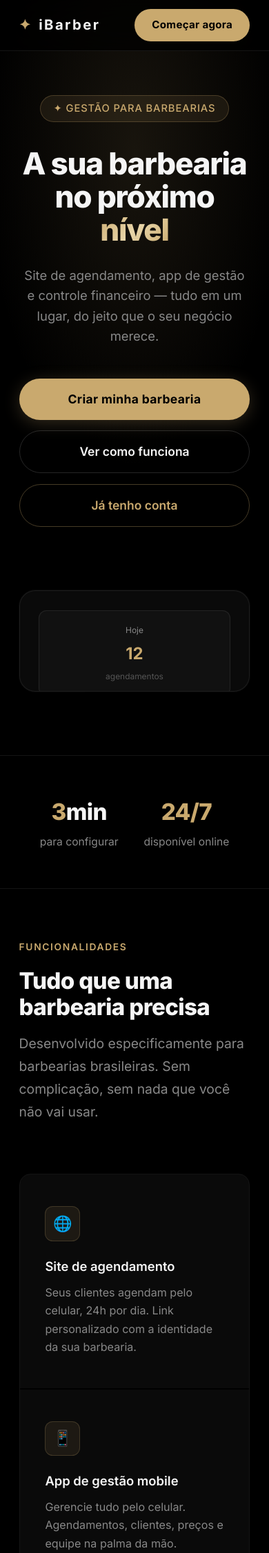
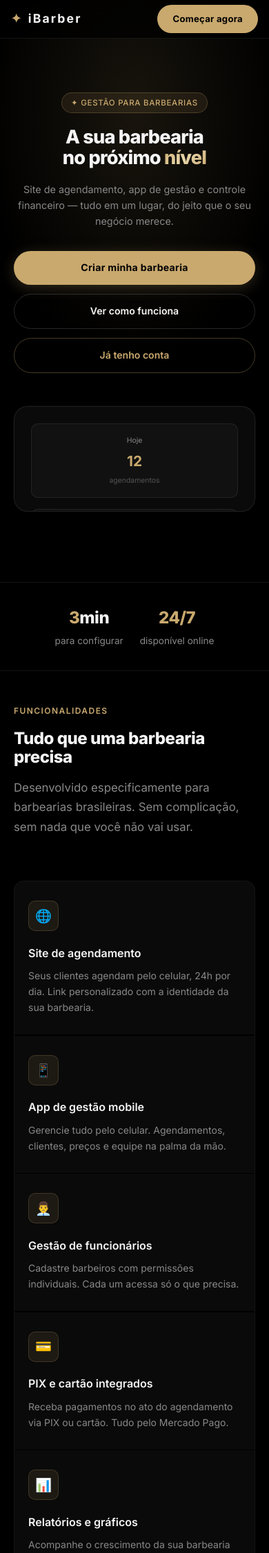
Before and after one commit to gustavo-oli-dev/iBarber.priv, a Flask app: page /landing in a window 390 px wide. Shown: the top 2252 px of the page at 69% size. Run offline with Flask 3, Linux system fonts and the light colour scheme; parts of the project's set-up code (start-up, migrations or seed data) failed here and were passed over; some libraries are stand-ins or nearby versions.

Commit message:
fix: landing page mobile layout - remove zoom:1.15 and reduce sizes
Co-Authored-By: Claude Sonnet 4.6 <noreply@anthropic.com>

```diff
--- a/templates/landing.html
+++ b/templates/landing.html
@@ -32,7 +32,7 @@
   --muted2:#555;
   --radius:14px;
 }
-html{scroll-behavior:smooth;zoom:1.15}
+html{scroll-behavior:smooth}
 body{background:var(--bg);color:var(--text);font-family:'Inter',sans-serif;font-size:16px;line-height:1.6;overflow-x:hidden}
 a{color:inherit;text-decoration:none}
 img{display:block;max-width:100%}
@@ -71,7 +71,7 @@ nav{
   display:flex;flex-direction:column;
   align-items:center;justify-content:center;
   text-align:center;
-  padding:120px clamp(1.5rem,6vw,8rem) 80px;
+  padding:100px clamp(1.25rem,5vw,8rem) 60px;
   position:relative;
   overflow:hidden;
 }
@@ -88,9 +88,9 @@ nav{
   margin-bottom:2rem;text-transform:uppercase;
 }
 .hero h1{
-  font-size:clamp(2.4rem,6vw,5rem);
+  font-size:clamp(1.85rem,6vw,5rem);
   font-weight:800;line-height:1.08;letter-spacing:-0.03em;
-  max-width:820px;margin:0 auto 1.5rem;
+  max-width:820px;margin:0 auto 1.25rem;
 }
 .hero h1 em{
   font-style:normal;
@@ -99,8 +99,8 @@ nav{
   background-clip:text;
 }
 .hero-sub{
-  font-size:clamp(1rem,2vw,1.25rem);color:var(--muted);
-  max-width:540px;margin:0 auto 2.5rem;font-weight:400;
+  font-size:clamp(.9rem,2vw,1.2rem);color:var(--muted);
+  max-width:540px;margin:0 auto 2rem;font-weight:400;
 }
 .hero-ctas{display:flex;align-items:center;gap:.85rem;justify-content:center;flex-wrap:wrap}
 .btn-primary{
@@ -186,7 +186,7 @@ section{padding:clamp(4rem,8vw,7rem) clamp(1.5rem,5vw,5rem)}
   text-transform:uppercase;color:var(--gold);margin-bottom:1rem;
 }
 .section-title{
-  font-size:clamp(1.8rem,4vw,3rem);font-weight:800;
+  font-size:clamp(1.5rem,4vw,3rem);font-weight:800;
   letter-spacing:-0.02em;line-height:1.15;
   max-width:640px;margin-bottom:1rem;
 }
@@ -321,14 +321,26 @@ footer{
   .features-grid{grid-template-columns:1fr}
   .mockup-sidebar{display:none}
   .mockup-content{grid-template-columns:1fr 1fr}
-  .stats{gap:2rem}
+  .stats{gap:1.5rem;padding:2rem 1.25rem}
+  .stat-num{font-size:clamp(1.5rem,6vw,2rem)}
   .step{grid-template-columns:48px 1fr}
+  section{padding:3rem 1.25rem}
+  .hero{padding:80px 1.25rem 48px}
+  .hero-tag{font-size:.72rem;padding:5px 13px;margin-bottom:1.25rem}
+  .hero-mockup{margin-top:3rem}
+  .btn-primary,.btn-ghost,.btn-secondary{padding:12px 24px;font-size:.88rem}
+  .feature-item{padding:1.75rem 1.25rem}
+  .plan{padding:2rem 1.5rem}
+  .cta-section{padding:3.5rem 1.25rem}
+  .cta-section h2{font-size:clamp(1.6rem,5vw,2.5rem)}
 }
 @media(max-width:480px){
   .hero-ctas{flex-direction:column;width:100%}
-  .btn-primary,.btn-ghost,.btn-secondary{width:100%;text-align:center}
+  .btn-primary,.btn-ghost,.btn-secondary{width:100%;text-align:center;padding:13px 20px}
   .mockup-content{grid-template-columns:1fr}
   .plans-grid{grid-template-columns:1fr}
+  .hero h1{font-size:1.7rem}
+  nav{padding:0 1rem;height:56px}
 }
 
 /* ── ANIMATIONS ── */
```
